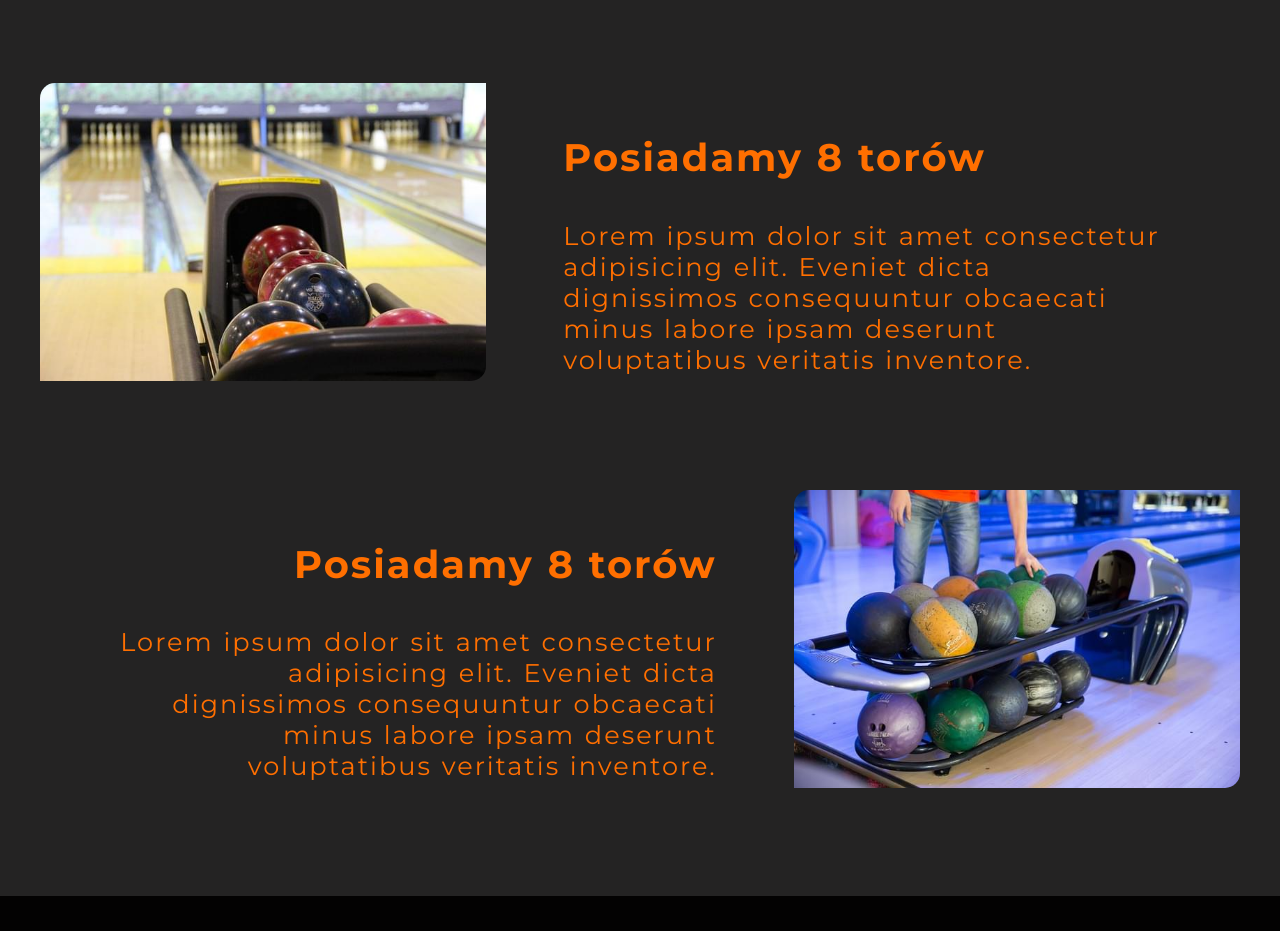
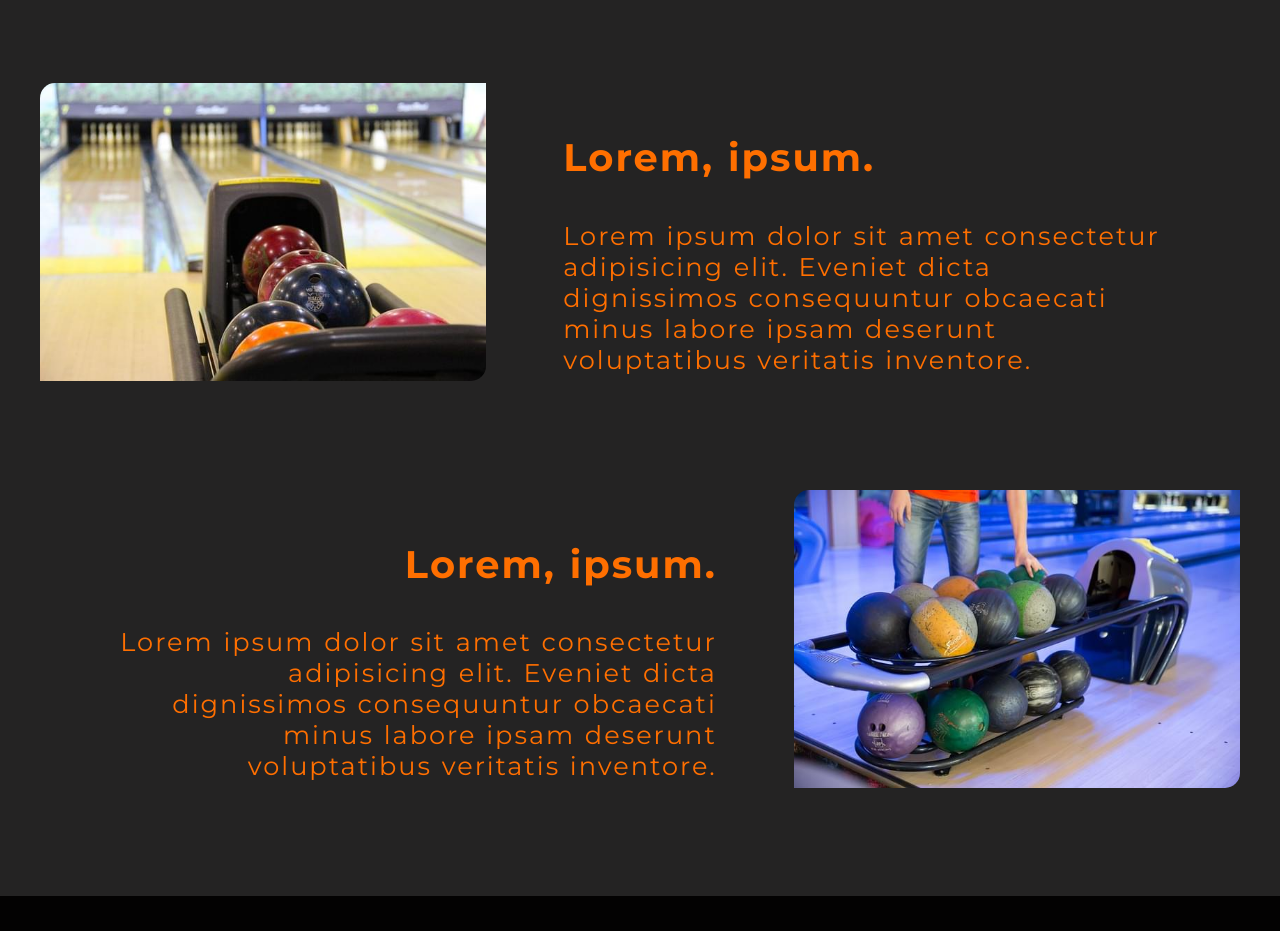
Before and after one commit to Czeka17/Strona-kr-gielnia, a website: page index.html in a window 1280 px wide. Shown: the part 1400-2331 px from the top of the page. Drawn offline with Linux system fonts and the light colour scheme.

Commit message:
added files4

```diff
--- a/index.html
+++ b/index.html
@@ -96,12 +96,12 @@
         <h2>Nasza kręgielnia</h2>
         <div class="about-us__box">
             <div class="about-us__box-image"><img src="./dist/img/about-us-small.jpg" alt="Tor w kręgielni"></div>
-            <div class="about-us__box-text"><h3>Posiadamy 8 torów</h3>
+            <div class="about-us__box-text"><h3>Lorem, ipsum.</h3>
                 <p>Lorem ipsum dolor sit amet consectetur adipisicing elit. Eveniet dicta dignissimos consequuntur obcaecati minus labore ipsam deserunt voluptatibus veritatis inventore.</p></div>
         </div>
         <div class="about-us__box about-us__box--right">
             <div class="about-us__box-image about-us__box-image--right"><img src="./dist/img/about-us2.jpg" alt="Tor w kręgielni"></div>
-            <div class="about-us__box-text about-us__box-text--right"><h3>Posiadamy 8 torów</h3>
+            <div class="about-us__box-text about-us__box-text--right"><h3>Lorem, ipsum.</h3>
                 <p>Lorem ipsum dolor sit amet consectetur adipisicing elit. Eveniet dicta dignissimos consequuntur obcaecati minus labore ipsam deserunt voluptatibus veritatis inventore.</p></div>
         </div>
     </div>
```
Also changed, not shown: 1 other file.
